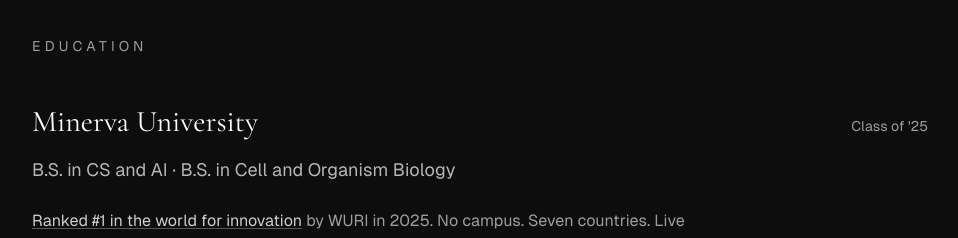
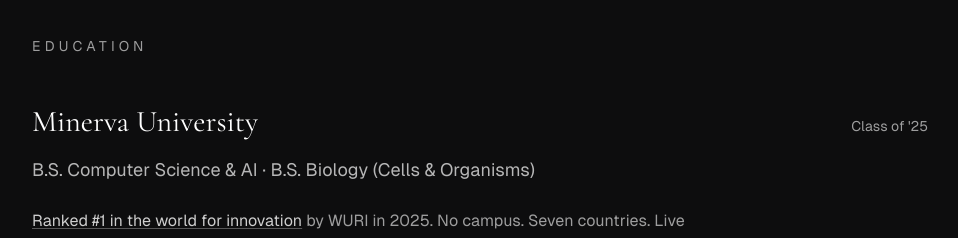
Before and after one commit to orehovschi/dotcom, a Next.js app: page /about in a window 1280 px wide. Shown: the part 963-1201 px from the top of the page, without its empty margins (160-1118 px from the left). Built offline with nearby package versions, Linux system fonts and the light colour scheme.

Commit message:
Format degree titles professionally

```diff
--- a/app/about/page.tsx
+++ b/app/about/page.tsx
@@ -197,7 +197,7 @@
                   <Link href="https://www.minerva.edu" target="_blank" className="font-editorial text-3xl text-white hover:text-white/80 transition-colors">Minerva University</Link>
                   <p className="text-sm text-white/60">Class of &apos;25</p>
                 </div>
-                <p className="text-lg text-white/70 mb-6">B.S. in CS and AI · B.S. in Cell and Organism Biology</p>
+                <p className="text-lg text-white/70 mb-6">B.S. Computer Science & AI · B.S. Biology (Cells & Organisms)</p>
                 <p className="text-white/60 text-base leading-relaxed max-w-2xl mb-4">
                   <Link href="https://www.wuri.world/wuri-ranking-2025" target="_blank" className="text-white/80 underline underline-offset-2 decoration-white/30 hover:decoration-white/60 transition-colors">Ranked #1 in the world for innovation</Link> by WURI in 2025. No campus. Seven countries. Live seminars, heavy on discussion. Small, selective, and a little weird in the best way.
                 </p>
```
